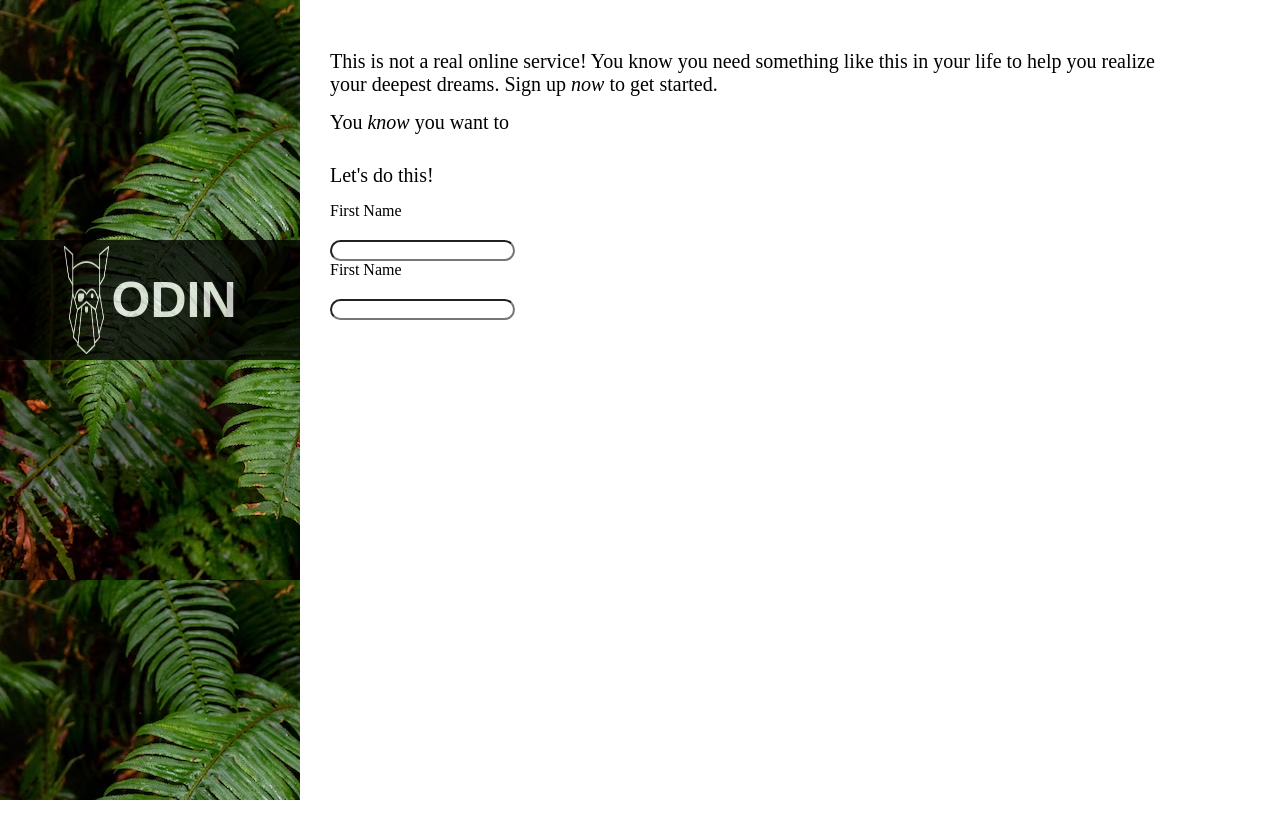
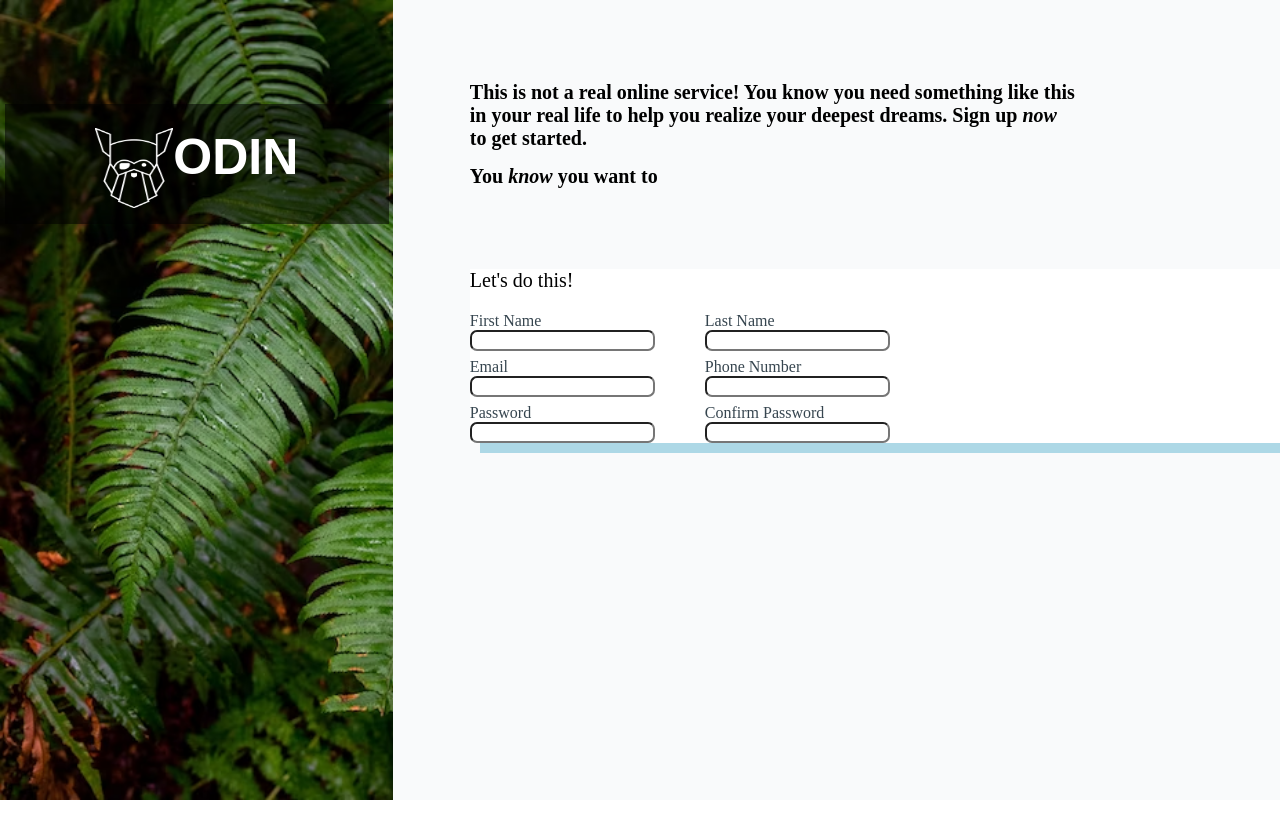
Before and after one commit to TheSilentIce/Odin-SignUp-Form, a plain HTML site: page index.html in a window 1280 px wide. After the commit the page ends 800 px from the top, so only its background shows below. Drawn offline with Linux system fonts and the light colour scheme; a web font is replaced by a local one.

Commit message:
working on middle block

```diff
--- a/index.html
+++ b/index.html
@@ -5,103 +5,77 @@
     <title>Sign up</title>
     <link rel="stylesheet" href="style.css">
     <link href="https://fonts.cdnfonts.com/css/norse" rel="stylesheet">
+</head>
 
-</head>
+
 
 <body>
     <div class="container">
-        <div class="background_container">
+        <div class="image-container">
             <div class="transparent-box">
-                <img class="odin-logo" src="images/odin-lined.png">
-                <div class="norse-bold">ODIN</div>
             </div>
+            <img class="odin-logo" src="images/odin-lined.png">
+                <div class="norse-font">ODIN</div>
         </div>
-
-        <div class="form-container">
-            <div class="header-container">
-                <div class="header-text">This is not a real online service! You know you need something
-                    like this in your life to help you realize your deepest dreams.
-                    Sign up <i>now</i> to get started.
-                </div>
-                <div class="header-text">You <i>know</i> you want to</div>
-            </div>
 
 
 
-            <div class="body-container">
-                <div class="header-text">Let's do this!</div>
-                <div class="input-container">
+        <div class="right-container">
+            <div class="first-box">
+                <div class="fb-text">This is not a real online service!
+                    You know you need something like this in your real
+                    life to help you realize your deepest dreams.
+                    Sign up <i>now</i> to get started.
+                </div>
+                <div class="fb-text">You <i>know</i> you want to</div>
+            </div>
+
+            <div class="second-box">
+                <div class="form-text">Let's do this!</div>
+
+                <div class="form-container">
                     <form>
-                        <div class="input-column">
-                            <label for="first-name">First Name</label>
-                            <input class = 'text-box' type="text" id="first-name">
+                        <div class="form-column">
+                            <div>
+                                <label class="label-text" for="first-name">First Name</label>
+                                <input id="first-name" type="text">
+                            </div>
+
+                            <div>
+                                <label class="label-text" for="Email">Email</label>
+                                <input id="Email" type="email">
+                            </div>
+
+                            <div>
+                                <label class="label-text" for="pw">Password</label>
+                                <input id="pw" type="Password">
+                            </div>
                         </div>
 
-                        <div class="input-column">
-                            <label for="first-name">First Name</label>
-                            <input class = 'text-box' type="text" id="first-name">
+                        <div class="form-column">
+                            <div>
+                                <label class="label-text" for="last-name">Last Name</label>
+                                <input id="last-name" type="text">
+                            </div>
+
+                            <div>
+                                <label class="label-text" for="phone-number">Phone Number</label>
+                                <input id="phone-number" type="text">
+                            </div>
+
+                            <div>
+                                <label class="label-text" for="confirm-pw">Confirm Password</label>
+                                <input id="confirm-pw" type="password">
+                            </div>
                         </div>
                     </form>
                 </div>
             </div>
+
         </div>
     </div>
-</body>
-</html>
 
 
 
-
-
-
-
-
-
-
-
-
-
-
-
-
-
-
-
-
-
-
-<!-- <form>
-                        <div class="input-column">
-                            <div>
-                                <label for="first-name">First Name</label>
-                                <input class = 'text-box' type="text" id="first-name">
-                            </div>
-
-                            <div>
-                                <label for="email">Email</label>
-                                <input class = 'text-box' type="email" id="email">
-                            </div>
-
-                            <div>
-                                <label for="first-name">First Name</label>
-                                <input class = 'text-box' type="text" id="first-name">
-                            </div>
-                        </div>
-
-                        <div class="input-column">
-                            <div>
-                                <label for="first-name">First Name</label>
-                                <input class = 'text-box' type="text" id="first-name">
-                            </div>
-
-                            <div>
-                                <label for="first-name">First Name</label>
-                                <input class = 'text-box' type="text" id="first-name">
-                            </div>
-
-                            <div>
-                                <label for="first-name">First Name</label>
-                                <input class = 'text-box' type="text" id="first-name">
-                            </div>
-                        </div>
-                    </form> -->
+</body>
+</html>
--- a/style.css
+++ b/style.css
@@ -12,109 +12,127 @@ body {
     padding: 0;
 }
 
+
 .container {
     display: flex;
     height: 100%;
 }
 
-/* IMAGE STUFF*/
-
-.background_container {
+/* Left Part */
+.image-container {
     display: flex;
-    flex-direction: column;
-    margin: 0;
-    padding: 0;
-    width: var(--width-size-image);
-    height: 100%;
+    justify-content: center;
     background-image: url(images/backgroundImage.png);
+    background-repeat: no-repeat;
+    width: 50%;
+    background-size: cover;
 }
 
-.background-image {
-    width: 100%;
-    height: 100%;
+.transparent-box {
+    top: 13%;
+    display: flex;
+    align-items: center;
+    justify-content: center;
+    position: absolute;
+    background-color: black;
+    opacity: 0.55;
+    height: 15%;
+    width: 30%;
+}
+
+.odin-logo {
+    position: relative;
+    top: 16%;
+    height: 10%;
+    width: 20%;
+}
+
+.norse-font {
+    position: relative;
+    top: 16%;
+    font-family: 'Norse',sans-serif;
+    color: white;
+    font-weight: bold;
+    font-size: 50px;
+    height: 10%;
 }
 
 
-.transparent-box {
-    position: absolute;
+
+
+/* Right Part */
+.right-container {
     display: flex;
-    gap: 3px;
-    width: var(--width-size-image);
-    height: 15%;
-    justify-content: center;
-    align-items: center;
-    background-color: black;
-    opacity: 0.75;
-    top: 30%;
+    flex-direction: column;
+    padding-left: 6%;
+    background-color: #f9fafb;
 }
 
-.odin-logo {
-    width: calc(var(--width-size-image) - 85%);
-    height: 90%;
+.first-box {
+    display: flex;
+    padding-top: 10%;
+    padding-bottom: 30px;
+
+    flex-direction: column;
+    gap: 15px;
+    padding-bottom: 10%;
 }
 
-.norse-bold {
-    font-family: 'Norse', sans-serif;
-    color: white;
+.fb-text {
+    color: black;
+    font-size: 20px;
+    width: 75%;
     font-weight: bold;
-    font-size: 50px;
 }
 
-
-/* Form Classes */
-
-.form-container {
+.second-box {
     display: flex;
-    height: 100%;
-    flex: 1;
     flex-direction: column;
-    /* align-items: center; */
-    padding-left: 30px;
-    padding-top: 50px;
-    padding-bottom: 50px;
+    background-color: #ffffff;
 }
 
-.header-container {
-    display: flex;
-    flex-direction: column;
-    width: 89%;
-    margin-bottom: 15px;
+.form-text {
+    color: black;
+    font-size: 20px;
 }
 
-.header-text {
-    color: black;
-    font-size: 20px;
-    margin-bottom: 15px;
-}
+/* .form-container {
+    display: flex;
+} */
 
+form {
+    padding-top: 20px;
+    display: flex;
+    gap: 50px;
+    box-shadow: 10px 10px lightblue;
 
-.body-container {
-    display: flex;
-    flex-direction: column;
-    text-shadow: 1;
-    /* align-items: start; */
-}
-
-.form-container {
-    display: flex;
-
-}
-
-.input-container {
-    display: flex;
-    flex-direction: row;
 }
 
 label,input {
     display: block;
 }
 
-.text-box {
-    border-radius: 20px;
+input {
+    border-radius: 7px;
 }
 
-.input-column {
+input:invalid {
+    border-color: red;
+  }
+
+input:focus {
+    outline: none !important;
+    border-color: blue;
+    /* box-shadow: 0 0 10px #719ECE; */
+}
+
+
+.form-column {
     display: flex;
     flex-direction: column;
-    gap: 20px;
+    gap: 7px;
 }
+
+.label-text {
+    color: #36454f;
+}
```
